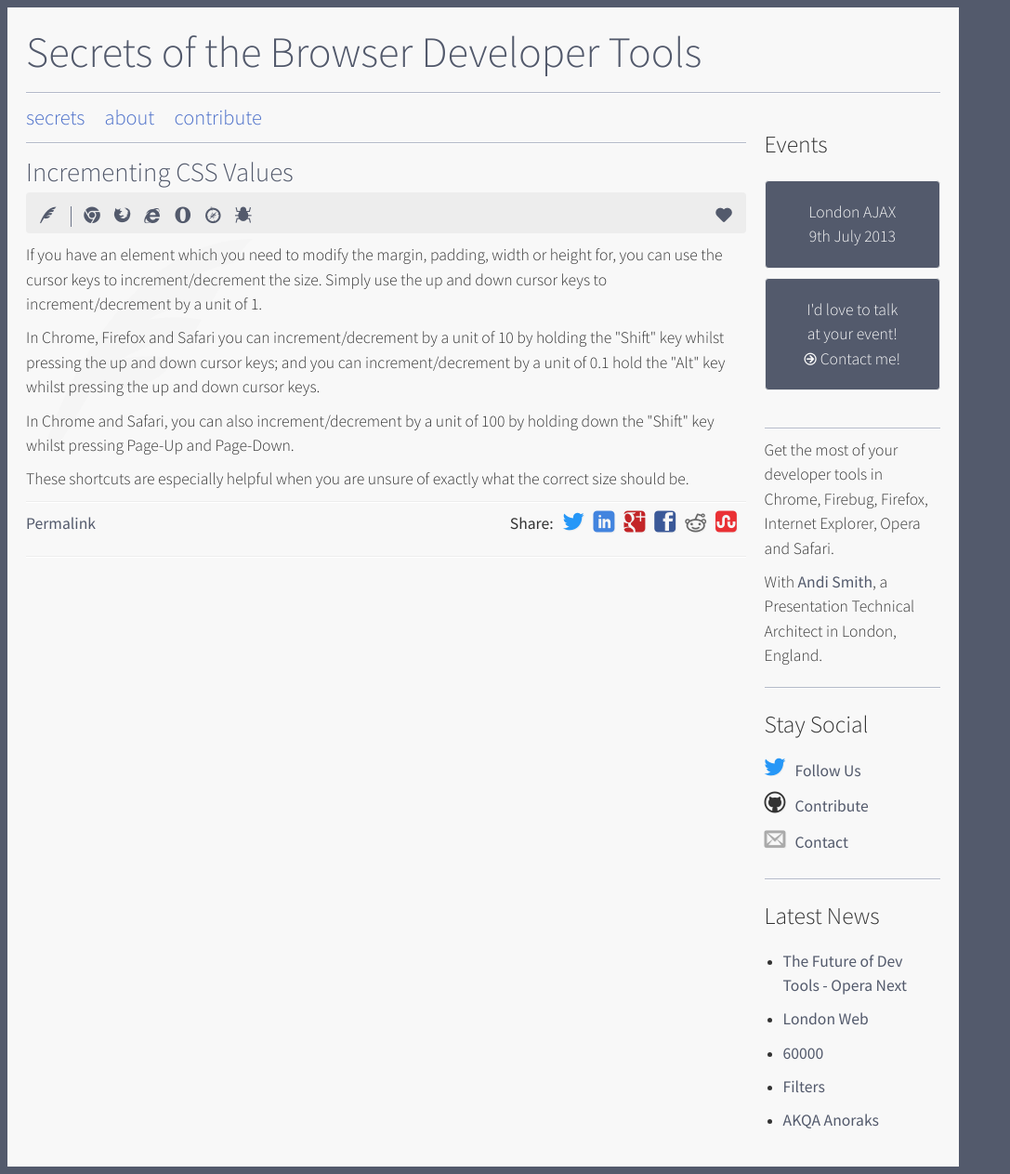
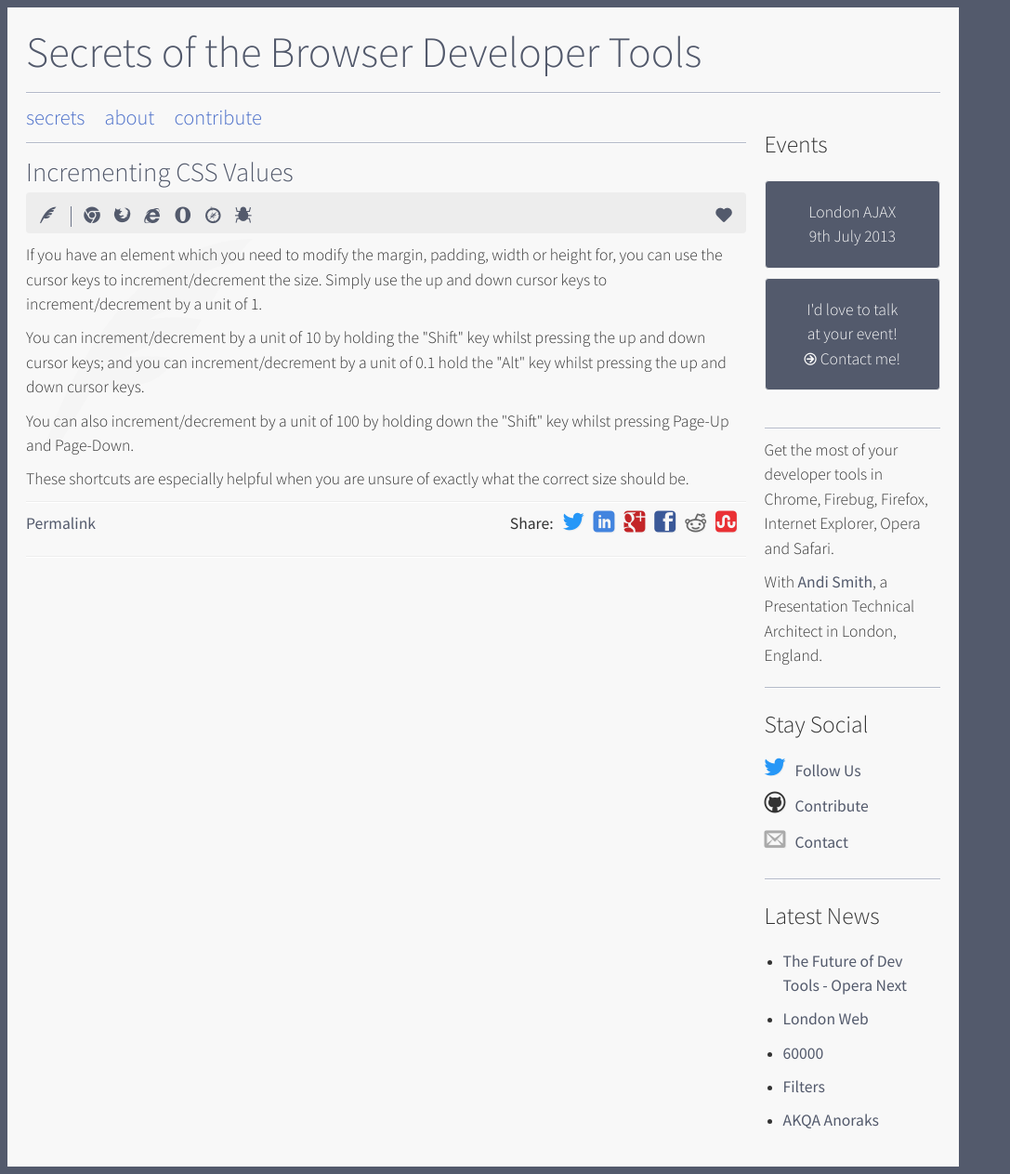
Before and after one commit to andismith/dev-tool-secrets, a Jekyll site: the page built from secret/editing-incrementing-css-values.md, in a window 1280 px wide. Shown: the whole page at 93% size, without its empty margins (0-1087 px from the left). Built offline with Jekyll 4.4.1, drawn with Linux system fonts in a browser that asks for light colours; nearby versions of some CDN libraries; library files that are not in the unit come from our copies; Markdown is read by kramdown in place of the engine named in the settings.

Commit message:
Update editing-incrementing-css-values.md

```diff
--- a/secret/editing-incrementing-css-values.md
+++ b/secret/editing-incrementing-css-values.md
@@ -21,8 +21,8 @@ tags:
 
 <p>If you have an element which you need to modify the margin, padding, width or height for, you can use the cursor keys to increment/decrement the size. Simply use the up and down cursor keys to increment/decrement by a unit of 1.</p>
 
-<p class="firebug chrome firefox safari">In Chrome, Firefox and Safari you can increment/decrement by a unit of 10 by holding the "Shift" key whilst pressing the up and down cursor keys; and you can increment/decrement by a unit of 0.1 hold the "Alt" key whilst pressing the up and down cursor keys.</p>
+<p class="firebug chrome firefox safari">You can increment/decrement by a unit of 10 by holding the "Shift" key whilst pressing the up and down cursor keys; and you can increment/decrement by a unit of 0.1 hold the "Alt" key whilst pressing the up and down cursor keys.</p>
 
-<p class="firebug chrome safari">In Chrome and Safari, you can also increment/decrement by a unit of 100 by holding down the "Shift" key whilst pressing Page-Up and Page-Down.</p>
+<p class="firebug chrome firefox safari">You can also increment/decrement by a unit of 100 by holding down the "Shift" key whilst pressing Page-Up and Page-Down.</p>
 
 <p>These shortcuts are especially helpful when you are unsure of exactly what the correct size should be.</p>
```
